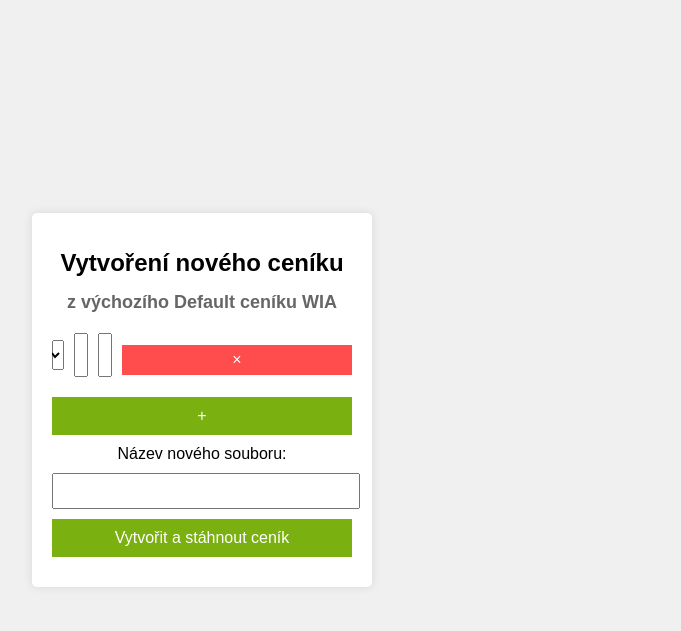
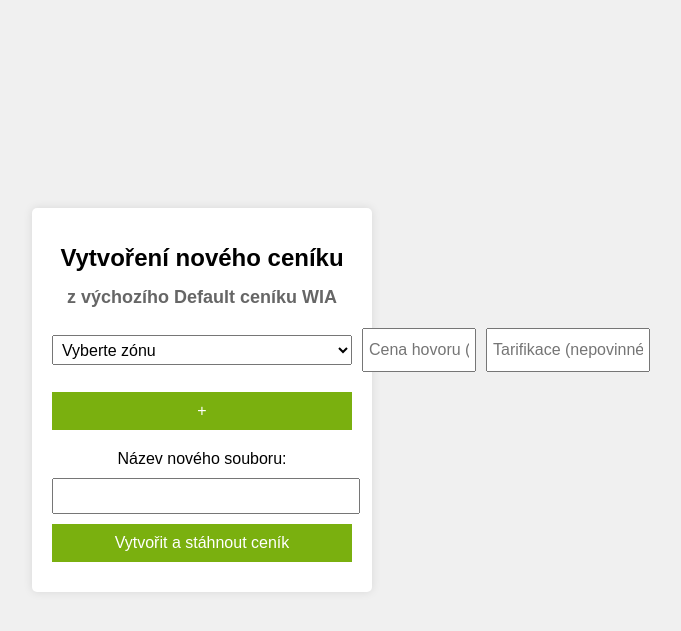
Before and after one commit to zdendael/sws_ceniky, a Flask app: page / in a window 1280 px wide. Shown: the top 631 px of the page, without its empty margins (438-1119 px from the left). Run offline with Flask 3, Linux system fonts and the light colour scheme.

Commit message:
Update index.html

```diff
--- a/templates/index.html
+++ b/templates/index.html
@@ -24,6 +24,15 @@
             font-size: 16px;  /* Zvýšení velikosti písma */
             flex: 1;  /* Umožňuje input polím růst */
         }
+        .zone-group select {
+            min-width: 300px;  /* Nastavení minimální šířky pro select */
+        }
+        .zone-group input[name="cena_hovoru"] {
+            width: 100px;  /* Šířka pro pole ceny hovoru */
+        }
+        .zone-group input[name="tarifikace"] {
+            width: 150px;  /* Šířka pro pole tarifikace */
+        }
         .zone-group .remove-button {
             background-color: #ff4c4c;
             color: white;
@@ -33,6 +42,10 @@
             font-size: 16px;
             margin-top: 10px;
             height: 30px;
+            width: 30px;
+            display: flex;
+            align-items: center;
+            justify-content: center;
         }
         .add-button, button[type="submit"] {
             background-color: #7ab00f;
@@ -66,6 +79,8 @@
         }
         label {
             font-size: 16px;
+            display: block;
+            margin-top: 20px;
         }
     </style>
 </head>
@@ -91,9 +106,8 @@
                             <option value="{{ zona.kod }}">{{ zona.kod }} : {{ zona.nazev }}</option>
                         {% endfor %}
                     </select>
-                    <input type="text" name="cena_hovoru" placeholder="Cena hovoru (halíře za sekundu)" required>
-                    <input type="text" name="tarifikace" class="tarifikace" placeholder="Tarifikace (nepovinné)">
-                    <button type="button" class="remove-button" onclick="removeZone(this)">×</button>
+                    <input type="text" name="cena_hovoru" placeholder="Cena hovoru (halíře za sekundu)" required pattern="^\d+(\.\d{1,2})?$" title="Pouze čísla a desetinná tečka">
+                    <input type="text" name="tarifikace" class="tarifikace" placeholder="Tarifikace (nepovinné)" pattern="^\d*$" title="Pouze celá čísla">
                 </div>
             </div>
             <button type="button" class="add-button" onclick="addZone()">+</button>
@@ -115,8 +129,8 @@
                         <option value="{{ zona.kod }}">{{ zona.kod }} : {{ zona.nazev }}</option>
                     {% endfor %}
                 </select>
-                <input type="text" name="cena_hovoru" placeholder="Cena hovoru (halíře za sekundu)" required>
-                <input type="text" name="tarifikace" class="tarifikace" placeholder="Tarifikace (nepovinné)">
+                <input type="text" name="cena_hovoru" placeholder="Cena hovoru (halíře za sekundu)" required pattern="^\d+(\.\d{1,2})?$" title="Pouze čísla a desetinná tečka">
+                <input type="text" name="tarifikace" class="tarifikace" placeholder="Tarifikace (nepovinné)" pattern="^\d*$" title="Pouze celá čísla">
                 <button type="button" class="remove-button" onclick="removeZone(this)">×</button>
             `;
             zoneContainer.appendChild(newZoneGroup);
```
